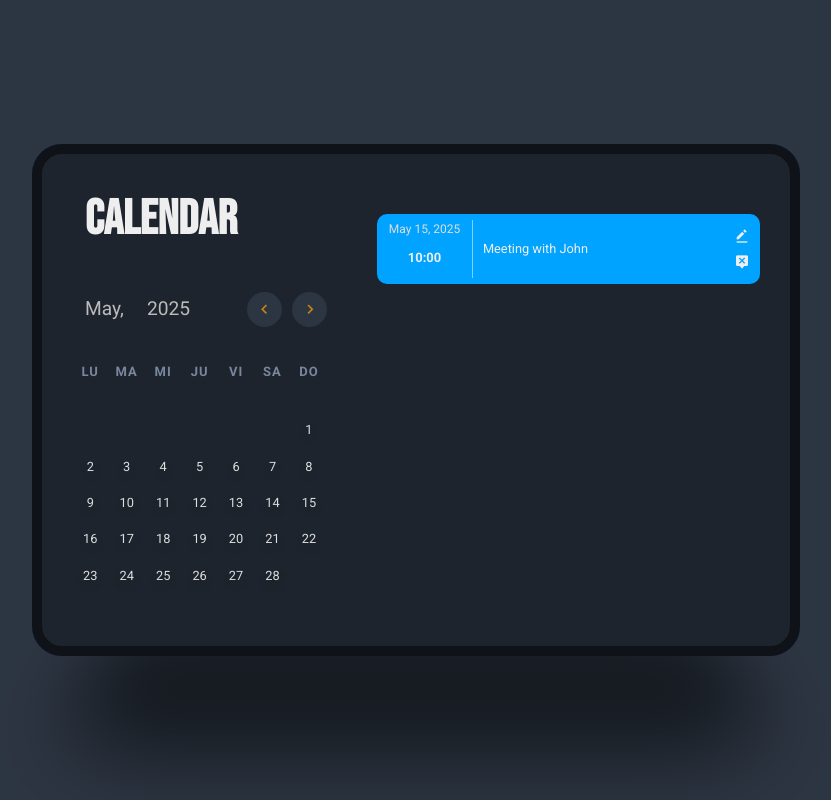
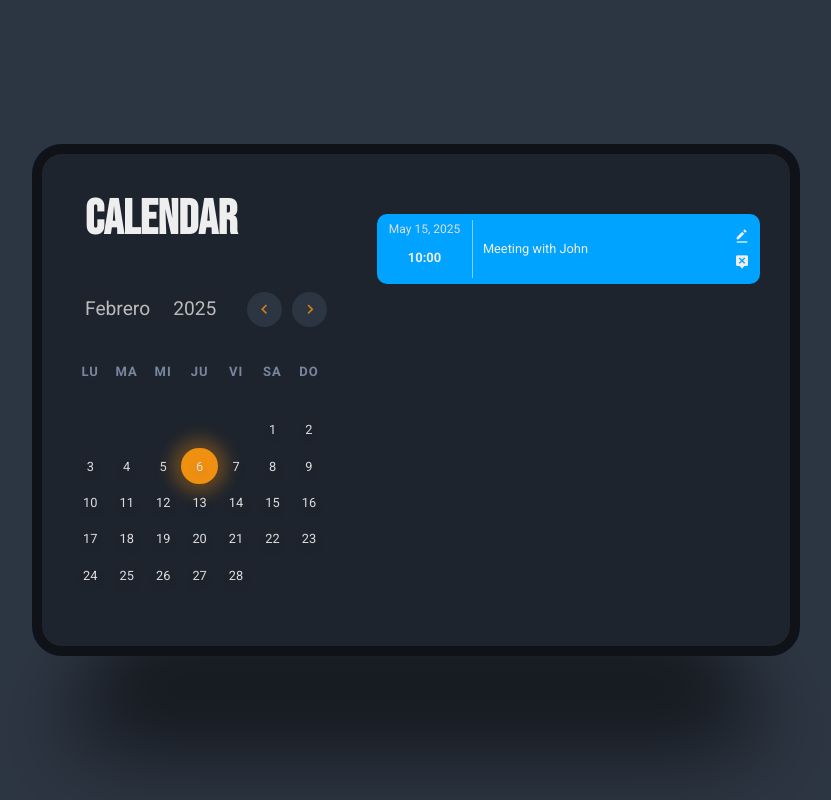
Before and after one commit to gastbr/DAW.DEW--react-calendar, a React (Vite) app: page / in a window 1280 px wide. Shown: the whole page, without its empty margins (224-1055 px from the left). Built offline with nearby package versions, Linux system fonts and the light colour scheme.

Commit message:
1.38 pending

```diff
--- a/src/components/CalendarApp.css
+++ b/src/components/CalendarApp.css
@@ -104,7 +104,7 @@
     text-shadow: 0 .5rem 1rem rgba(0, 0, 0, 0.2);
 }
 
-.current-date {
+.current-day {
     background-color: #ef9011;
     border-radius: 50%;
     box-shadow: 0 0 1.5rem 1rem rgba(239, 144, 17, 0.3);
@@ -130,7 +130,6 @@
     justify-content: center;
     align-items: center;
     row-gap: 2rem;
-    display: none;
 }
 
 .time-input {
--- a/src/components/CalendarApp.jsx
+++ b/src/components/CalendarApp.jsx
@@ -1,32 +1,63 @@
 import { useState } from "react"
+import dayjs from "dayjs";
+import utc from "dayjs/plugin/utc";
+import timezone from "dayjs/plugin/timezone";
+import 'dayjs/locale/es';
+dayjs.locale('es');
+dayjs.extend(utc);
+dayjs.extend(timezone);
+dayjs.tz.setDefault('Atlantic/Canary');
 
 const CalendarApp = () => {
     const daysOfWeek = ["Lu", "Ma", "Mi", "Ju", "Vi", "Sa", "Do"];
-    //const monthsOfYear = ["Enero", "Febrero", "Marzo", "Abril", "Mayo", "Junio", "Julio", "Agosto", "Septiembre", "Octubre", "Noviembre", "Diciembre"];
+    const monthsOfYear = ["Enero", "Febrero", "Marzo", "Abril", "Mayo", "Junio", "Julio", "Agosto", "Septiembre", "Octubre", "Noviembre", "Diciembre"];
 
     const currentDate = new Date();
-    const [currentMonth, /* setCurrentMonth */] = useState(currentDate.getMonth());
-    const [currentYear, /* setCurrentYear */] = useState(currentDate.getFullYear());
+    const [currentMonth, setCurrentMonth] = useState(currentDate.getMonth());
+    const [currentYear, setCurrentYear] = useState(currentDate.getFullYear());
+    const [selectedDate, setSelectedDate] = useState(currentDate);
+    const [showEventPopup, setShowEventPopup] = useState(false);
 
     const daysInMonth = new Date(currentYear, currentMonth + 1, 0).getDate();
-    const firstDayOfMonth = new Date(currentYear, currentMonth, 1).getDay();
+    const firstDayOfMonth = new Date(currentYear, currentMonth, 0).getDay();
 
-    console.log(daysInMonth, firstDayOfMonth);
+    const prevMonth = () => {
+        setCurrentMonth((prevMonth) => (prevMonth === 0 ? 11 : prevMonth - 1));
+        setCurrentYear((prevYear) => (currentMonth === 0 ? prevYear - 1 : prevYear));
+    }
 
+    const nextMonth = () => {
+        setCurrentMonth((prevMonth) => (prevMonth === 11 ? 0 : prevMonth + 1));
+        setCurrentYear((prevYear) => (currentMonth === 11 ? prevYear + 1 : prevYear));
+    }
 
+    const handleDateClick = (day) => {
+        const clickedDate = new Date(currentYear, currentMonth, day);
+        const today = new Date();
+        if (clickedDate >= today || isSameDay(clickedDate, today)) {
+            setSelectedDate(clickedDate);
+            setShowEventPopup(true);
+        }
+    }
 
-
+    const isSameDay = (date1, date2) => {
+        return (
+            date1.getFullYear() === date2.getFullYear() &&
+            date1.getMonth() === date2.getMonth() &&
+            date1.getDate() === date2.getDate()
+        );
+    }
 
     return (
         <div className="calendar-app">
             <div className="calendar">
                 <h1 className="heading">Calendar</h1>
                 <div className="navigate-date">
-                    <h2 className="month">May,</h2>
-                    <h2 className="year">2025</h2>
+                    <h2 className="month">{monthsOfYear[currentMonth]}</h2>
+                    <h2 className="year">{currentYear}</h2>
                     <div className="buttons">
-                        <i className="bx bx-chevron-left"></i>
-                        <i className="bx bx-chevron-right"></i>
+                        <i className="bx bx-chevron-left" onClick={prevMonth}></i>
+                        <i className="bx bx-chevron-right" onClick={nextMonth}></i>
                     </div>
                 </div>
                 <div className="weekdays">
@@ -39,11 +70,18 @@ const CalendarApp = () => {
                         <span key={`empty-${index}`} />
                     ))}
                     {[...Array(daysInMonth).keys()].map((day) => (
-                        <span key={day + 1}>{day + 1}</span>
+                        <span className={
+                            day + 1 === currentDate.getDate() &&
+                                currentMonth === currentDate.getMonth() &&
+                                currentYear === currentDate.getFullYear()
+                                ? "current-day"
+                                : ""
+                        } onClick={() => handleDateClick(day + 1)} key={day + 1}>{day + 1}</span>
                     ))}
                 </div>
             </div>
             <div className="events">
+                {showEventPopup && (
                     <div className="event-popup">
                         <div className="time-input">
                             <div className="event-popup-time">Time</div>
@@ -52,8 +90,10 @@ const CalendarApp = () => {
                         </div>
                         <textarea name="event" id="" placeholder="Enter event text (max 60 characters)"></textarea>
                         <button className="event-popup-btn">Add Event</button>
-                    <button className="close-event-popup"><i className="bx bx-x"></i></button>
+                        <button className="close-event-popup" onClick={() => setShowEventPopup(false)}><i className="bx bx-x"></i></button>
                     </div>
+                )}
+
                 <div className="event">
                     <div className="event-date-wrapper">
                         <div className="event-date">May 15, 2025</div>
--- a/vite.config.js
+++ b/vite.config.js
@@ -4,11 +4,6 @@ import tailwindcss from '@tailwindcss/vite'
 
 // https://vite.dev/config/
 export default defineConfig({
-  server: {
-    headers: {
-      'Content-Type': 'application/javascript',
-    },
-  },
   plugins: [
     react(),
     tailwindcss()
```
Lines whose indentation alone changed are shown as unchanged.
